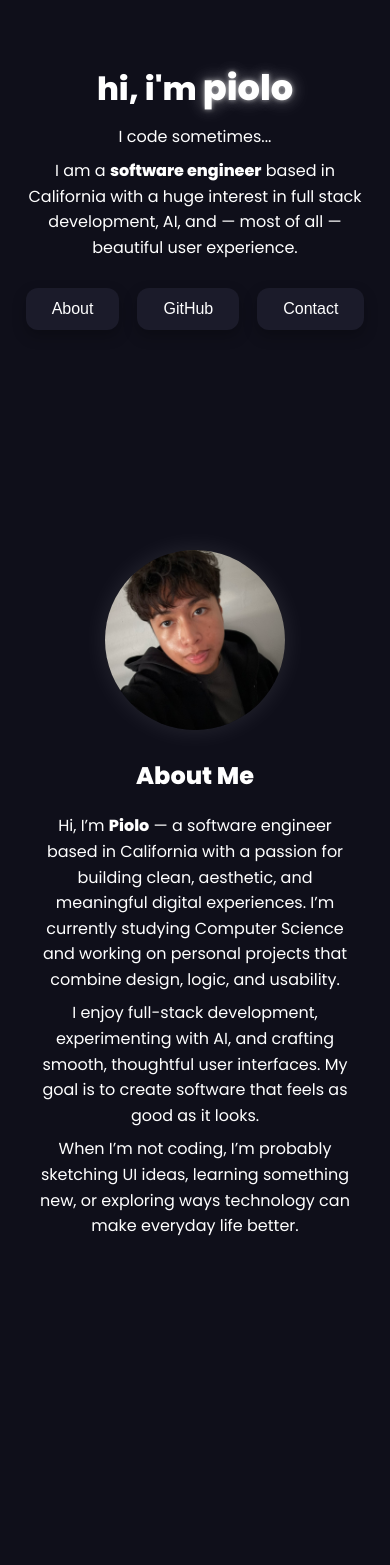
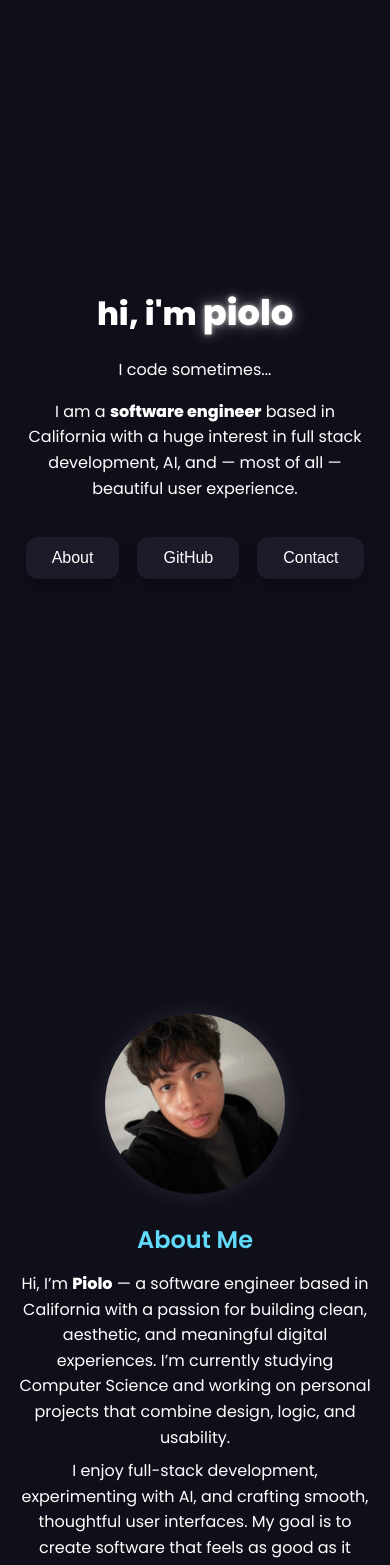
Before and after one commit to spiderpilo/spiderpilo.github.io, a React (Create React App) app: page / in a window 390 px wide. Shown: the top 1565 px of the page. Built offline with nearby package versions, Linux system fonts and the light colour scheme.

Commit message:
Adjust spacing to separate hero and about sections

```diff
--- a/src/App.css
+++ b/src/App.css
@@ -1,6 +1,5 @@
 @import url('https://fonts.googleapis.com/css2?family=Poppins:wght@400;600;800&display=swap');
 
-/* ===== Root & Global ===== */
 :root {
   --bg: #0f0f1a;
   --text: #ffffff;
@@ -9,9 +8,7 @@
   --btn-hover: #254c74;
 }
 
-* {
-  box-sizing: border-box;
-}
+* { box-sizing: border-box; }
 
 html, body {
   margin: 0;
@@ -22,26 +19,30 @@ html, body {
   scroll-behavior: smooth;
 }
 
-/* ===== Page Wrapper ===== */
+/* -------- KEY FIXES -------- */
+
+/* Wrapper should NOT center children. Let hero do it. */
 .page-wrapper {
-  min-height: 100vh;
+  min-height: 100vh;   /* document fills the screen */
+  display: block;      /* no flex centering here */
+}
+
+/* Hero takes the entire viewport and centers its own content */
+.centered.hero {
+  min-height: 100vh;                 /* full screen */
   display: flex;
   flex-direction: column;
-  justify-content: center;   /* center vertically */
-  align-items: center;       /* center horizontally */
+  justify-content: center;           /* vertical center */
+  align-items: center;               /* horizontal center */
+  width: min(100%, 900px);
+  margin: 0 auto;
+  padding: 40px 20px 40px;
   text-align: center;
-  padding: 40px 20px;
 }
 
-/* ===== HERO SECTION ===== */
-.centered.hero {
-  width: min(100%, 900px);
-  margin: 0 auto;
-}
+/* --------------------------- */
 
-h1 {
-  margin-bottom: 10px;
-}
+h1 { margin-bottom: 10px; }
 
 .bold-name {
   font-weight: 800;
@@ -59,7 +60,6 @@ p {
   margin: 8px auto;
 }
 
-/* ===== Buttons ===== */
 .button-row {
   display: flex;
   flex-wrap: wrap;
@@ -79,13 +79,12 @@ p {
   transition: all 0.25s ease;
   box-shadow: 0 6px 14px rgba(0, 0, 0, 0.25);
 }
-
 .my-button:hover {
   transform: translateY(-1px) scale(1.05);
   background: var(--btn-hover);
 }
 
-/* ===== Hidden Sections Below ===== */
+/* Sections sit below the fold, but not visible on first screen */
 .about-section,
 .contact-section {
   width: min(100%, 860px);
@@ -93,10 +92,9 @@ p {
   padding: 120px 20px;
   text-align: center;
   scroll-margin-top: 120px;
-  margin-top: 100px;
+  margin-top: 80px;
 }
 
-/* ===== About Image ===== */
 .profile-photo {
   width: 180px;
   height: 180px;
@@ -107,22 +105,13 @@ p {
   box-shadow: 0 0 24px rgba(255, 255, 255, 0.1);
 }
 
-/* ===== Contact Link ===== */
-.email-link {
-  color: var(--accent);
-  text-decoration: none;
+h2 { margin: 8px 0 14px; color: var(--accent); font-weight: 600; }
+
+.email-link { color: var(--accent); text-decoration: none; }
+.email-link:hover { text-decoration: underline; }
+
+@media (max-width: 640px) {
+  .bold-name { font-size: 2.2rem; }
+  .my-button { padding: 12px 26px; }
+  .about-section, .contact-section { padding: 90px 16px; }
 }
-
-.email-link:hover {
-  text-decoration: underline;
-}
-
-/* ===== Responsive ===== */
-@media (max-width: 640px) {
-  .bold-name {
-    font-size: 2.2rem;
-  }
-  .my-button {
-    padding: 12px 26px;
-  }
-}
```
